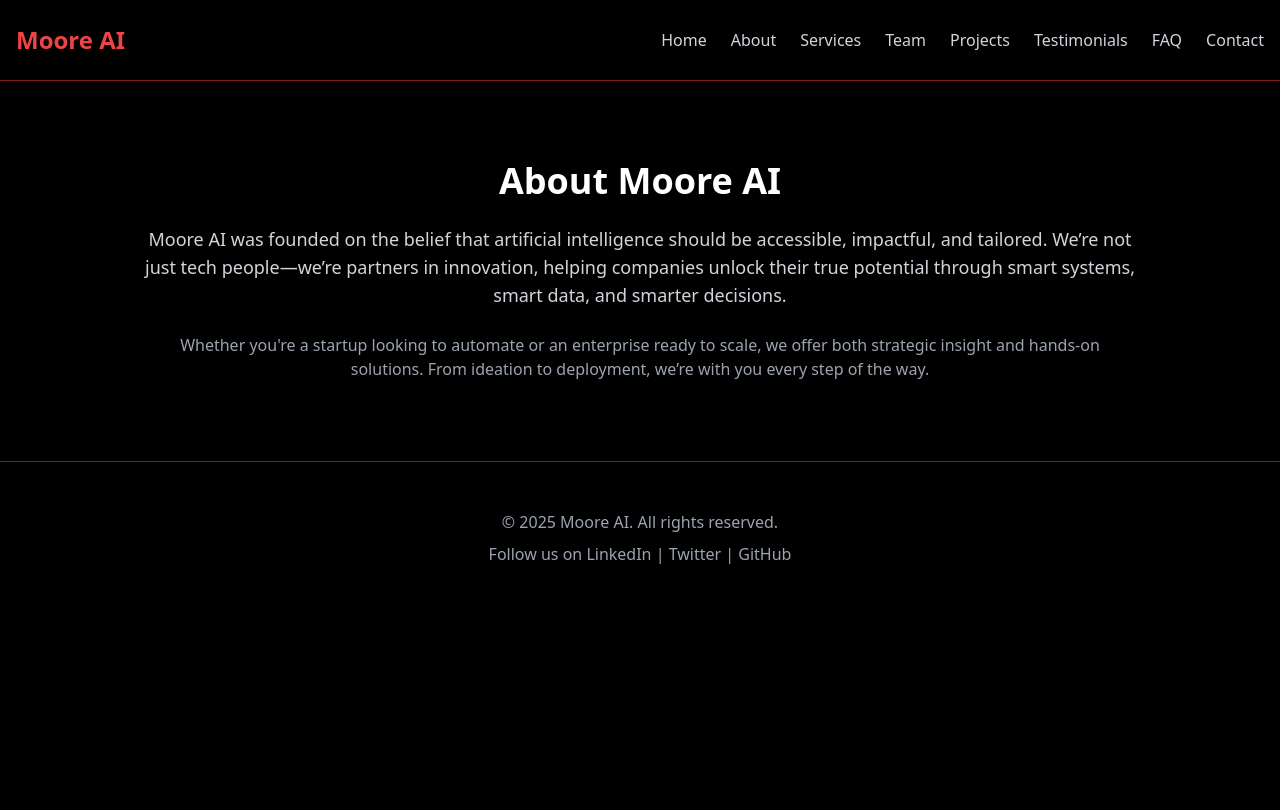
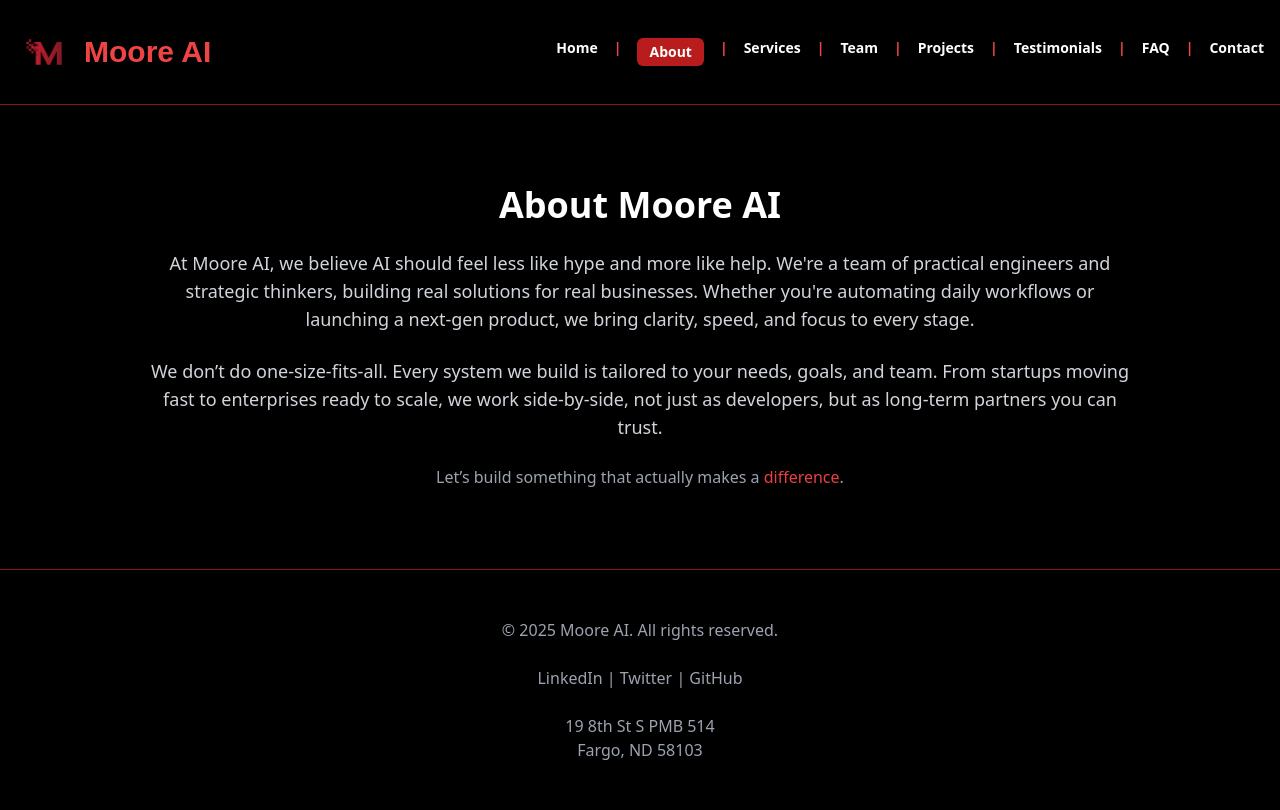
Before and after one commit to Zach-A-Moore/Moore-AI, a Flask app: page /about in a window 1280 px wide. Before the commit the page ends 564 px from the top, so only its background shows below. Run offline with Flask 3, Linux system fonts and the light colour scheme; some libraries are stand-ins or nearby versions; some web fonts are replaced.

Commit message:
Update about, base, index, and services templates for improved content and layout

```diff
--- a/templates/about.html
+++ b/templates/about.html
@@ -9,10 +9,15 @@
   <div class="max-w-5xl mx-auto px-4">
     <h2 class="text-4xl font-bold text-white mb-6">About Moore AI</h2>
     <p class="text-lg text-gray-300 mb-6">
-      Moore AI was founded on the belief that artificial intelligence should be accessible, impactful, and tailored. We’re not just tech people—we’re partners in innovation, helping companies unlock their true potential through smart systems, smart data, and smarter decisions.
+      At Moore AI, we believe AI should feel less like hype and more like help. We're a team of practical engineers and strategic thinkers, building real solutions for real businesses. Whether you're automating daily workflows or launching a next-gen product, we bring clarity, speed, and focus to every stage.
+    </p>
+    <p class="text-lg text-gray-300 mb-6">
+      We don’t do one-size-fits-all. Every system we build is tailored to your needs, goals, and team. From startups moving fast to enterprises ready to scale, we work side-by-side, not just as developers, but as long-term partners you can trust.
     </p>
     <p class="text-gray-400">
-      Whether you're a startup looking to automate or an enterprise ready to scale, we offer both strategic insight and hands-on solutions. From ideation to deployment, we’re with you every step of the way.
+      Let’s build something that actually makes a <span class="text-accent">difference</span>.
+
+      <br>
     </p>
   </div>
 </section>
--- a/templates/base.html
+++ b/templates/base.html
@@ -1,8 +1,6 @@
 <!--
  I basiucally built a master template so all pages share the same nav/footer/branding—keeps everything consistent and even mobile friendly
- # NOTE: try opening the page on a mobile device to check if the nav is responsive
-
--->
+ # NOTE: try opening the page on a mobile device to check if the nav is responsive -->
 <!-- templates/base.html -->
 <!DOCTYPE html>
 <html lang="en">
@@ -12,27 +10,35 @@
   <title>Moore AI - {{ title if title else 'Home' }}</title>
   <link href="https://cdn.jsdelivr.net/npm/tailwindcss@2.2.19/dist/tailwind.min.css" rel="stylesheet" />
   <link rel="stylesheet" href="{{ url_for('static', filename='css/styles.css') }}" />
-  <script src="https://cdn.jsdelivr.net/npm/sonner@0.6.2/dist/sonner.min.js"></script>
 </head>
+
+
 <body class="min-h-screen bg-black text-white">
+
   <header class="bg-black shadow-lg border-b border-red-900">
     <div class="max-w-7xl mx-auto px-4 py-6 flex justify-between items-center">
-      <h1 class="text-2xl font-bold text-red-500">Moore AI</h1>
-      <nav class="space-x-6 text-gray-300 hidden md:flex">
-        <a href="/" class="hover:text-red-400">Home</a>
-        <a href="/about" class="hover:text-red-400">About</a>
-        <a href="/services" class="hover:text-red-400">Services</a>
-        <a href="/team" class="hover:text-red-400">Team</a>
-        <a href="/projects" class="hover:text-red-400">Projects</a>
-        <a href="/testimonials" class="hover:text-red-400">Testimonials</a>
-        <a href="/faq" class="hover:text-red-400">FAQ</a>
-        <a href="#contact" class="hover:text-red-400">Contact</a>
+<div class="flex items-center space-x-3 pr-4">
+  <img src="{{ url_for('static', filename='img/placeholder.png') }}" alt="Logo" class="w-14 h-14 object-contain"> <!-- logo placeholder, enlarged and aligned -->
+  <h1 class="text-3xl font-bold text-red-500" style="font-family: 'Ardela Edge', sans-serif;">Moore AI</h1>
+</div>
+
+      <button id="menu-toggle" class="md:hidden text-gray-300 hover:text-red-400">
+        <svg class="w-6 h-6" fill="none" stroke="currentColor" viewBox="0 0 24 24">
+          <path stroke-linecap="round" stroke-linejoin="round" stroke-width="2" d="M4 6h16M4 12h16M4 18h16"/>
+        </svg>
+      </button>
+      <nav id="main-nav" class="hidden md:flex space-x-4 text-sm font-bold text-white">
+{% for label, path in [('Home', '/'), ('About', '/about'), ('Services', '/services'), ('Team', '/team'), ('Projects', '/projects'), ('Testimonials', '/testimonials'), ('FAQ', '/faq')] %}
+  <a href="{{ path }}" class="{% if request.path == path %}bg-red-700 text-white px-3 py-1 rounded-md{% else %}hover:text-red-400 text-white{% endif %}">{{ label }}</a>
+  <span class="text-red-500 font-bold">|</span> <!-- separator between every item -->
+{% endfor %}
+<a href="/#contact" class="hover:text-red-400 text-white">Contact</a>
+
       </nav>
     </div>
   </header>
 
-  <main>
-    <!-- Flash notifications -->
+  <main class="animate-fade-in-up">
     {% with messages = get_flashed_messages(with_categories=true) %}
       {% if messages %}
         <div class="fixed top-6 right-6 space-y-4 z-50">
@@ -42,17 +48,31 @@
         </div>
       {% endif %}
     {% endwith %}
-
     {% block content %}{% endblock %}
   </main>
 
   <footer class="bg-black border-t border-red-900 py-12">
-    <div class="max-w-7xl mx-auto px-4 text-gray-400 space-y-2 text-center">
+    <div class="max-w-7xl mx-auto px-4 text-gray-400 space-y-6 text-center">
       <p>© 2025 Moore AI. All rights reserved.</p>
-      <p>Follow us on LinkedIn | Twitter | GitHub</p>
+      <p>
+        <a href="https://www.linkedin.com/in/zach-moore-aa0535332/" class="hover:text-red-400">LinkedIn</a> |
+        <a href="#" class="hover:text-red-400">Twitter</a> |
+        <a href="https://github.com/Zach-A-Moore" class="hover:text-red-400">GitHub</a>
+      </p>
+      <p>19 8th St S PMB 514<br>Fargo, ND 58103</p> <!-- added address -->
     </div>
   </footer>
 
-  <script src="{{ url_for('static', filename='js/scripts.js') }}"></script>
+  <script>
+    document.getElementById('menu-toggle').onclick = () => {
+      const nav = document.getElementById('main-nav');
+      nav.classList.toggle('hidden');
+    };
+  </script>
+<script src="https://unpkg.com/lucide@latest"></script>
+<script>
+  lucide.createIcons();
+</script>
+
 </body>
 </html>
--- a/templates/index.html
+++ b/templates/index.html
@@ -6,7 +6,7 @@
 <!-- Hero Section -->
 <section class="py-20 bg-gradient-to-br from-black via-gray-900 to-red-900 text-center">
   <div class="max-w-4xl mx-auto px-4">
-    <h1 class="text-5xl font-bold text-white mb-6">AI Solutions for the <span class="text-red-500">Future</span></h1>
+    <h1 class="text-5xl font-bold text-white mb-6" style="font-family: 'Ardela Edge', sans-serif;">AI Solutions for the <span class="text-red-500">Future</span></h1>
     <p class="text-xl text-gray-300 mb-8">Moore AI delivers cutting-edge artificial intelligence consulting services to transform your business operations and drive innovation.</p>
     <div class="flex justify-center gap-4">
       <a href="#contact" class="bg-red-600 px-6 py-3 rounded text-white font-semibold hover:bg-red-700">Start Your AI Journey</a>
@@ -16,7 +16,8 @@
 </section>
 
 <!-- Services Section -->
-<section class="py-20 bg-black text-center">
+<section class="py-20 bg-gradient-to-bl from-red-900 via-gray-900 to-black text-center"> <!-- mirrored gradient -->
+
   <div class="max-w-6xl mx-auto px-4">
     <h2 class="text-4xl font-bold text-white mb-6">Our Services</h2>
     <p class="text-lg text-gray-300 mb-12">Helping businesses integrate AI, machine learning, and data science into their workflows.</p>
```
Also changed, not shown: templates/services.html (added, +70 -0 lines).
